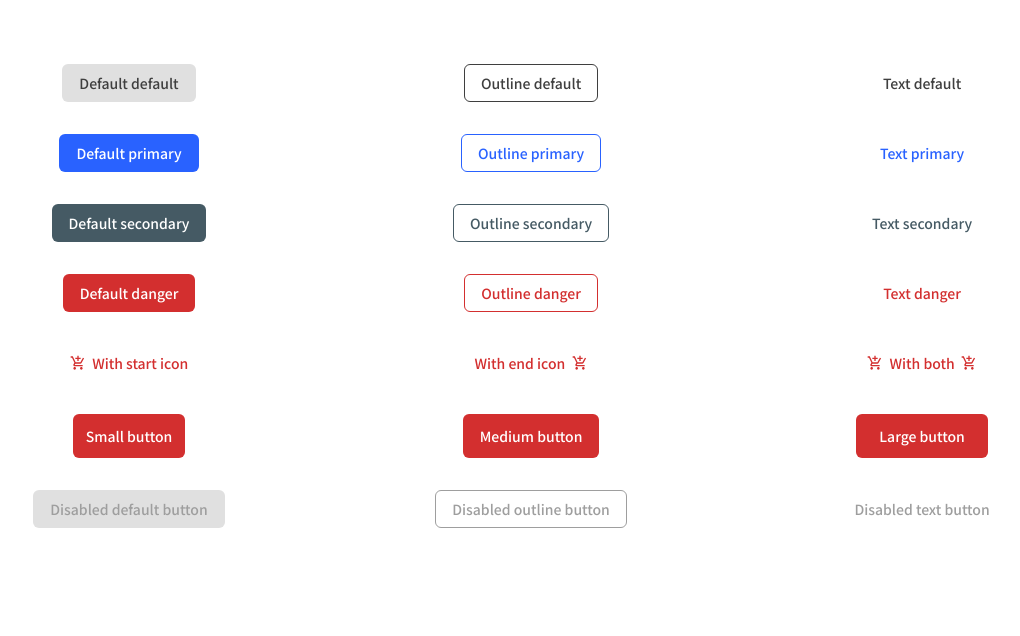
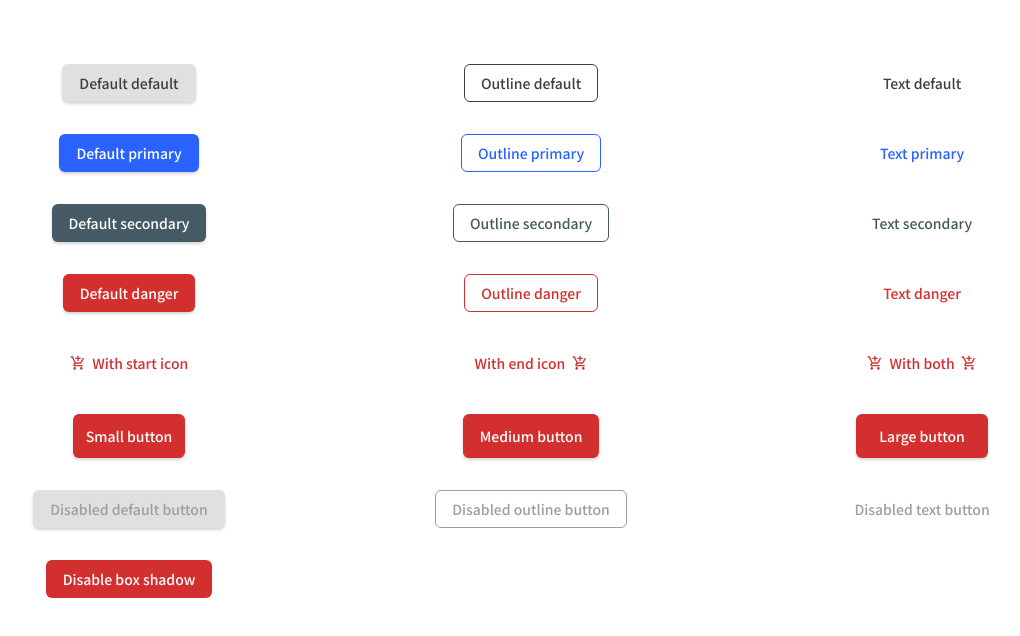
Before and after one commit to oilliever/challenges, a React (Create React App) app: page / in a window 1280 px wide. Shown: the top 636 px of the page, without its empty margins (120-1140 px from the left). Built offline with nearby package versions, Linux system fonts and the light colour scheme.

Commit message:
Initialize project using Create React App

```diff
--- a/src/App.js
+++ b/src/App.js
@@ -121,6 +121,12 @@
                 text='Disabled text button'
                 disabled
             />
+            <Button
+                color='danger'
+                variant=''
+                text='Disable box shadow'
+                disableshadow
+            />
         </div>
     );
 }
--- a/src/App.scss
+++ b/src/App.scss
@@ -72,7 +72,7 @@
     color: map-get($variant-config, text);
     padding: map-get($button-size, md);
     border: 1px solid transparent;
-    box-shadow: map-get($variant-config, box-shadow);
+    box-shadow: $box-shadow;
 
     &:hover,
     &:focus {
@@ -173,6 +173,9 @@
     @include button-style();
     @include button-default(default);
 }
+.btn-disable-box-shadow {
+    box-shadow: 0px 0px 0px !important;
+}
 
 @each $size, $value in $button-size {
     .btn-#{$size} {
--- a/src/components/Button.js
+++ b/src/components/Button.js
@@ -7,7 +7,7 @@
     size,
     onClick,
     disabled,
-    disablshadow,
+    disableshadow,
     startIcon,
     endIcon,
 }) => {
@@ -26,7 +26,9 @@
     } else {
         buttonClassName = `${btnSize} ${btnVariant}`;
     }
-
+    if (disableshadow) {
+        buttonClassName += `btn-disable-box-shadow`;
+    }
     return (
         <button
             type='button'
@@ -35,7 +37,7 @@
             size={size}
             onClick={onClick}
             disabled={disabled}
-            disablshadow={disablshadow}
+            disableshadow={disableshadow}
             className={buttonClassName}
         >
             {startIcon && (
```
Also changed, not shown: src/App.css (added, +38 -0 lines).
